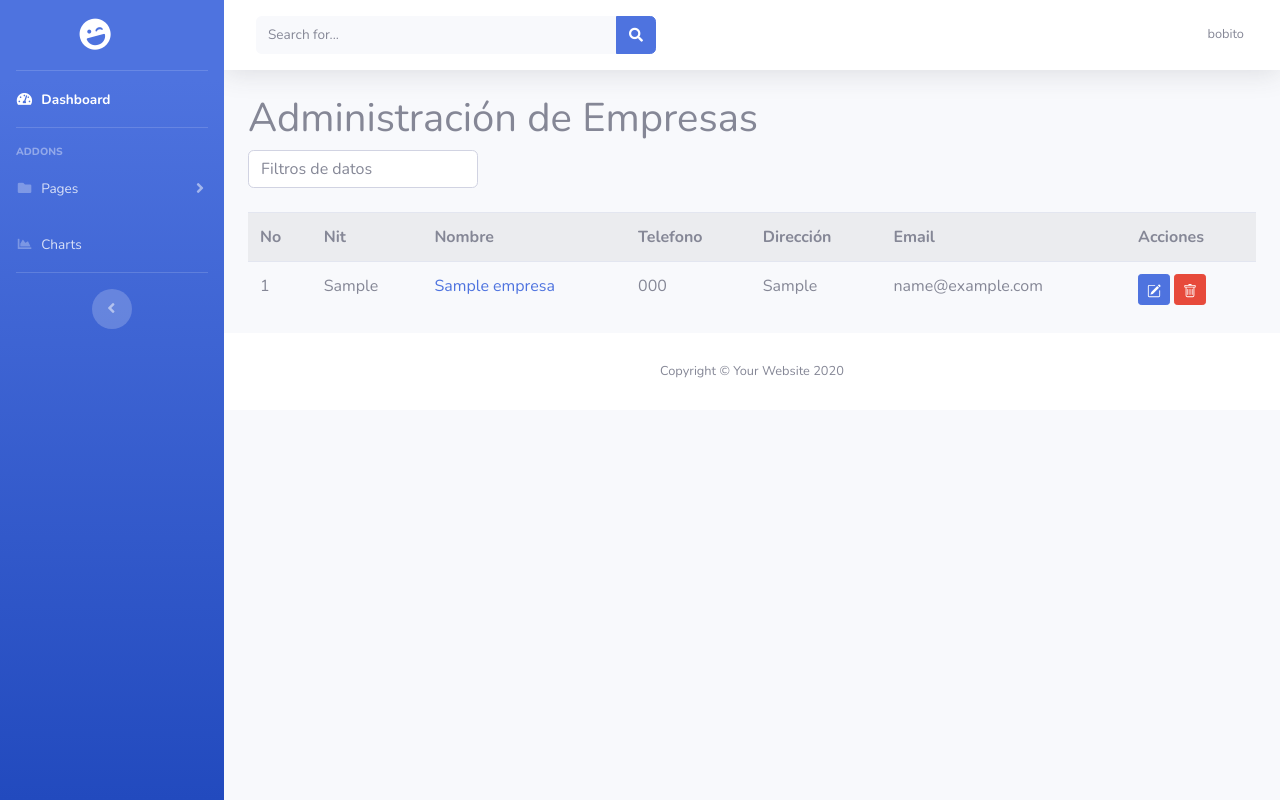
After one commit to caom838/ctrlall, a PHP site: page /dashboard/companies.php in a window 1280 px wide. The commit adds this page. Run offline with PHP 8.4, Linux system fonts and the light colour scheme; tables that the repository leaves empty hold one stand-in row (values such as "Sample post").

Commit message:
companies

```diff
--- /dev/null
+++ b/dashboard/companies.php
@@ -0,0 +1,90 @@
+
+ <?php require_once "vistas/parte_superior.php"?>
+ <?php include ('../database.php'); ?>
+<!--inicio del cont principal-->
+
+<div class="container">
+   <h1>Administración de Empresas</h1>
+
+
+   <?php
+			if(isset($_GET['aksi']) == 'delete'){
+				// escaping, additionally removing everything that could be (html/javascript-) code
+				$nik = mysqli_real_escape_string($mysql,(strip_tags($_GET["nik"],ENT_QUOTES)));
+				$cek = mysqli_query($mysql, "SELECT * FROM empresas WHERE idEmpresa='$nik'");
+				if(mysqli_num_rows($cek) == 0){
+					echo '<div class="alert alert-info alert-dismissable"><button type="button" class="close" data-dismiss="alert" aria-hidden="true">&times;</button> No se encontraron datos.</div>';
+				}else{
+					$delete = mysqli_query($mysql, "DELETE FROM empresas WHERE idEmpresa='$nik'");
+					if($delete){
+						echo '<div class="alert alert-success alert-dismissable"><button type="button" class="close" data-dismiss="alert" aria-hidden="true">&times;</button> Datos eliminado correctamente.</div>';
+					}else{
+						echo '<div class="alert alert-danger alert-dismissable"><button type="button" class="close" data-dismiss="alert" aria-hidden="true">&times;</button> Error, no se pudo eliminar los datos.</div>';
+					}
+				}
+			}
+	?>
+
+            <form class="form-inline" method="get">
+				<div class="form-group">
+                    <input name="filter" class="form-control" onchange="form.submit()" placeholder="Filtros de datos" />
+					<?php $filter = (isset($_GET['filter']) ? strtolower($_GET['filter']) : NULL);  ?>
+				</div>
+			</form>
+			<br />
+			<div class="table-responsive">
+			<table class="table table-striped table-hover">
+				<tr>
+                    <th>No</th>
+					<th>Nit</th>
+					<th>Nombre</th>
+                    <th>Telefono</th>
+                    <th>Dirección</th>
+					<th>Email</th>
+                    <th>Acciones</th>
+				</tr>
+				<?php
+				if(strlen($filter) > 1){ //valida que en el filtro venga mas de un caracter
+					$sql = $mysql->query("SELECT * FROM empresas WHERE nombre like '%$filter%' ORDER BY nombre ASC");
+				}else{
+					$sql = $mysql->query("SELECT * FROM empresas ORDER BY nombre ASC");
+				}
+				if(mysqli_num_rows($sql) == 0){
+					echo '<tr><td colspan="8">No hay datos.</td></tr>';
+				}else{
+					$no = 1;
+					while($row = mysqli_fetch_assoc($sql)){
+						echo '
+						<tr>
+							<td>'.$no.'</td>
+							<td>'.$row['nitEmpresa'].'</td>
+							<td><a href="companies.php?nik='.$row['idEmpresa'].'"><span class="glyphicon glyphicon-user" aria-hidden="true"></span> '.$row['nombre'].'</a></td>
+                            <td>'.$row['telefono'].'</td>
+							<td>'.$row['direccion'].'</td>
+                            <td>'.$row['email'].'</td>
+							<td>
+
+								<a href="edit_company.php?nik='.$row['idEmpresa'].'" title="Editar datos" class="btn btn-primary btn-sm"><svg width="1em" height="1em" viewBox="0 0 16 16" class="bi bi-pencil-square" fill="currentColor" xmlns="http://www.w3.org/2000/svg">
+                                <path d="M15.502 1.94a.5.5 0 0 1 0 .706L14.459 3.69l-2-2L13.502.646a.5.5 0 0 1 .707 0l1.293 1.293zm-1.75 2.456l-2-2L4.939 9.21a.5.5 0 0 0-.121.196l-.805 2.414a.25.25 0 0 0 .316.316l2.414-.805a.5.5 0 0 0 .196-.12l6.813-6.814z"/>
+                                <path fill-rule="evenodd" d="M1 13.5A1.5 1.5 0 0 0 2.5 15h11a1.5 1.5 0 0 0 1.5-1.5v-6a.5.5 0 0 0-1 0v6a.5.5 0 0 1-.5.5h-11a.5.5 0 0 1-.5-.5v-11a.5.5 0 0 1 .5-.5H9a.5.5 0 0 0 0-1H2.5A1.5 1.5 0 0 0 1 2.5v11z"/>
+                              </svg></a>
+								<a href="companies.php?aksi=delete&nik='.$row['idEmpresa'].'" title="Eliminar" onclick="return confirm(\'Esta seguro de borrar los datos '.$row['nombre'].'?\')" class="btn btn-danger btn-sm"><svg width="1em" height="1em" viewBox="0 0 16 16" class="bi bi-trash" fill="currentColor" xmlns="http://www.w3.org/2000/svg">
+                                <path d="M5.5 5.5A.5.5 0 0 1 6 6v6a.5.5 0 0 1-1 0V6a.5.5 0 0 1 .5-.5zm2.5 0a.5.5 0 0 1 .5.5v6a.5.5 0 0 1-1 0V6a.5.5 0 0 1 .5-.5zm3 .5a.5.5 0 0 0-1 0v6a.5.5 0 0 0 1 0V6z"/>
+                                <path fill-rule="evenodd" d="M14.5 3a1 1 0 0 1-1 1H13v9a2 2 0 0 1-2 2H5a2 2 0 0 1-2-2V4h-.5a1 1 0 0 1-1-1V2a1 1 0 0 1 1-1H6a1 1 0 0 1 1-1h2a1 1 0 0 1 1 1h3.5a1 1 0 0 1 1 1v1zM4.118 4L4 4.059V13a1 1 0 0 0 1 1h6a1 1 0 0 0 1-1V4.059L11.882 4H4.118zM2.5 3V2h11v1h-11z"/>
+                              </svg></span></a>
+							</td>
+						</tr>
+						';
+						$no++;
+					}
+				}
+				?>
+			</table>
+
+</div>
+
+
+
+<!--Fin del cont principal-->
+
+<?php require_once "vistas/parte_inferior.php"?>
--- a/dashboard/vistas/parte_superior.php
+++ b/dashboard/vistas/parte_superior.php
@@ -1,4 +1,4 @@
-<?php  session_start(); ?>
+<?php  session_start();?>
 <!DOCTYPE html>
 <html lang="en">
 
@@ -66,8 +66,11 @@
         <div id="collapsePages" class="collapse" aria-labelledby="headingPages" data-parent="#accordionSidebar">
           <div class="bg-white py-2 collapse-inner rounded">
             <h6 class="collapse-header">Login Screens:</h6>
-            <a class="collapse-item" href="login.html">Login</a>
+            <a class="collapse-item" href="../login.php">Login</a>
             <a class="collapse-item" href="register.html">Register</a>
+            <a class="collapse-item" href="companies.php">Empresas</a>
+            <a class="collapse-item" href="bosses.php">Jefes</a>
+            <a class="collapse-item" href="positions.php">Cargos</a>
           </div>
         </div>
       </li>
```
Also changed, not shown: dashboard/bosses.php (added, +15 -0 lines), dashboard/edit_company.php (added, +89 -0 lines), dashboard/positions.php (added, +14 -0 lines).
